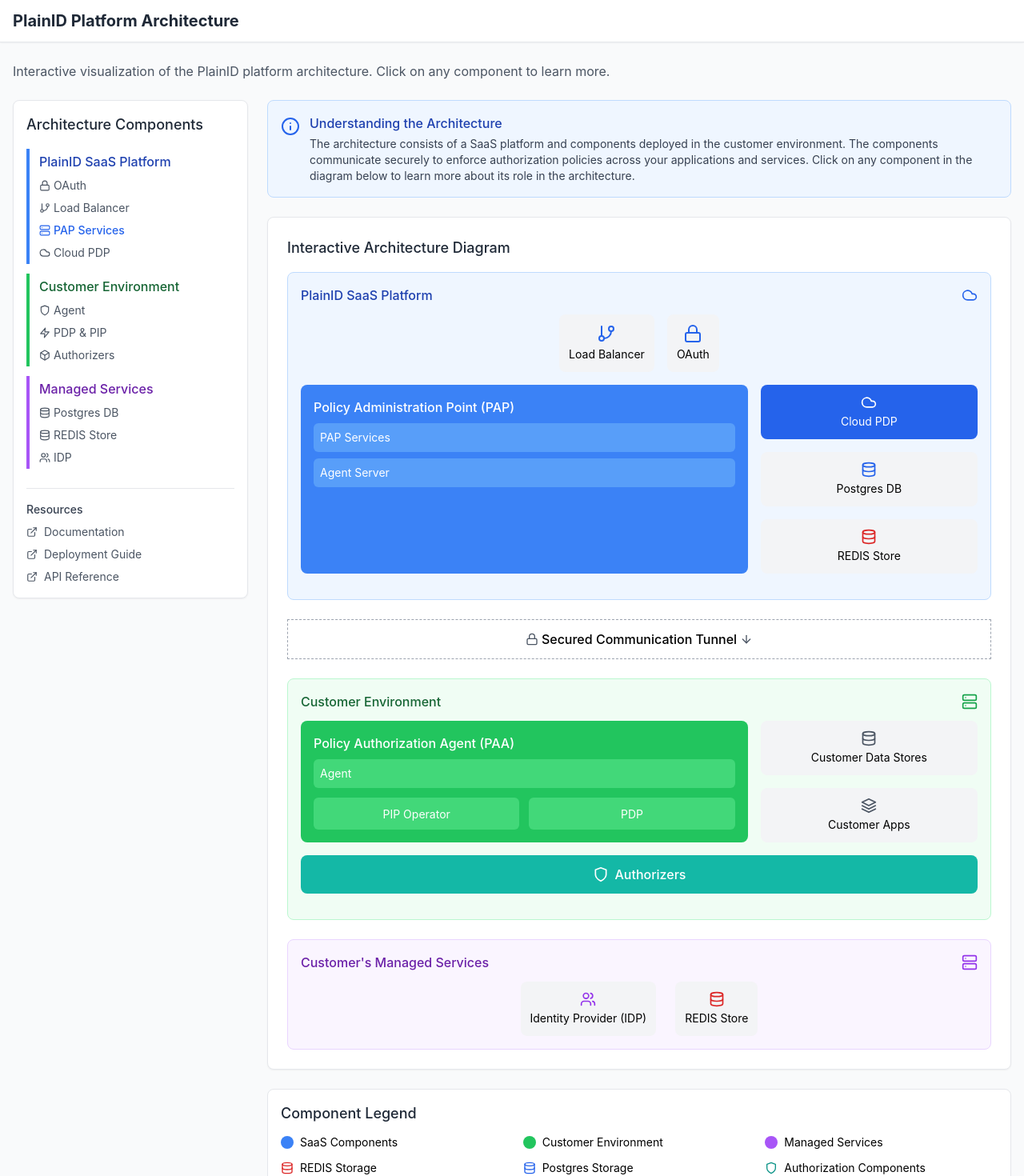
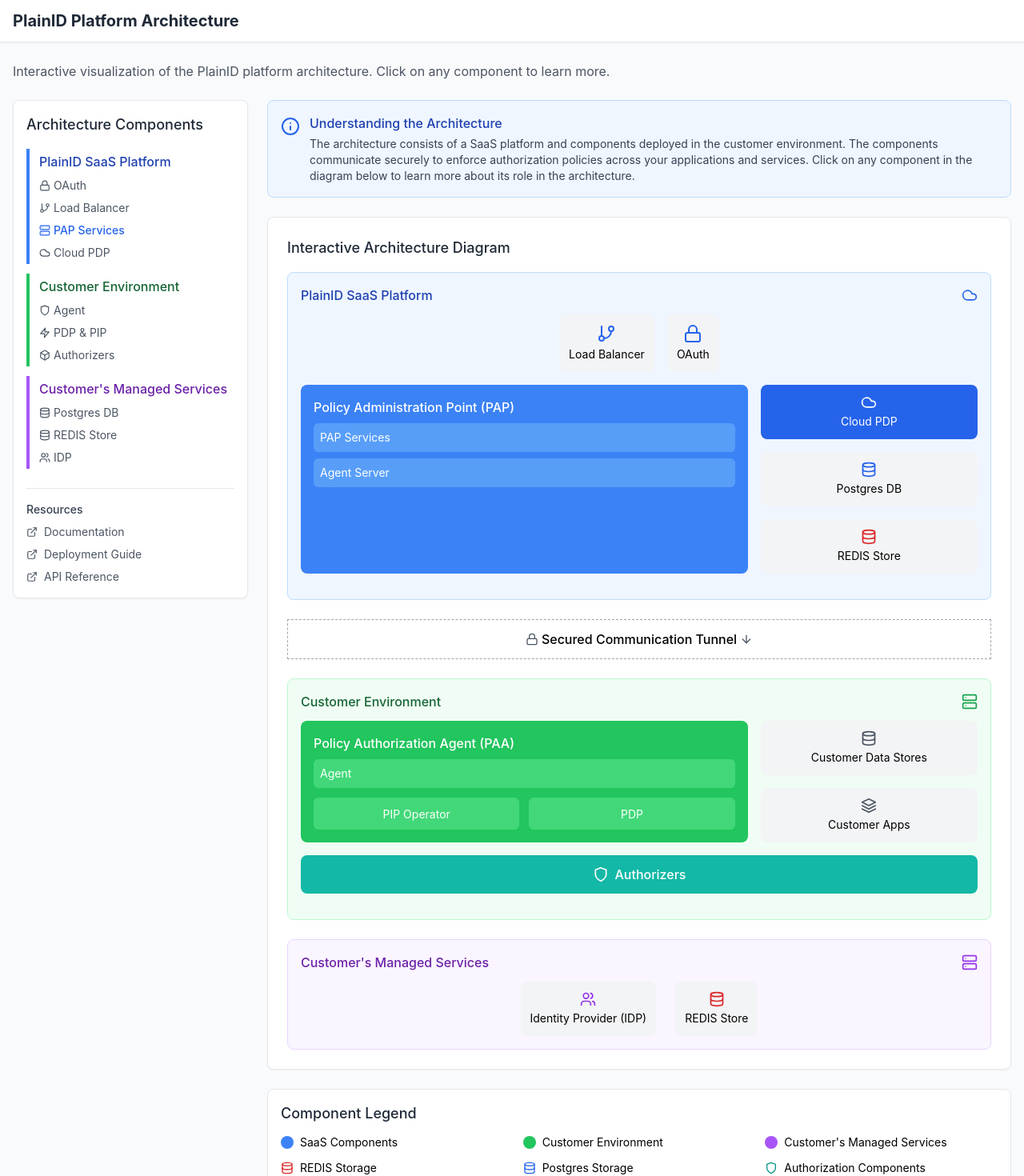
Before and after one commit to emikuszewski/plainid-architecture-diagram, a React (Create React App) app: page / in a window 1280 px wide. Shown: the top 1470 px of the page at 80% size. Built offline with nearby package versions, Linux system fonts and the light colour scheme.

Commit message:
Update label for Managed Services to Customer's Managed Services

```diff
--- a/src/components/ArchitectureDiagram.js
+++ b/src/components/ArchitectureDiagram.js
@@ -134,7 +134,7 @@
                 </div>
 
                 <div className="border-l-4 border-purple-500 pl-3 py-1">
-                  <h4 className="font-medium text-purple-800">Managed Services</h4>
+                  <h4 className="font-medium text-purple-800">Customer's Managed Services</h4>
                   <ul className="mt-2 space-y-2 text-sm">
                     <li><a href="#" className="text-gray-600 hover:text-purple-600 flex items-center"><Database size={14} className="mr-1" /> Postgres DB</a></li>
                     <li><a href="#" className="text-gray-600 hover:text-purple-600 flex items-center"><Database size={14} className="mr-1" /> REDIS Store</a></li>
@@ -394,7 +394,7 @@
                 </div>
                 <div className="flex items-center">
                   <div className="w-4 h-4 rounded-full bg-purple-500 mr-2"></div>
-                  <span className="text-sm">Managed Services</span>
+                  <span className="text-sm">Customer's Managed Services</span>
                 </div>
                 <div className="flex items-center">
                   <Database size={16} className="text-red-600 mr-2" />
```
